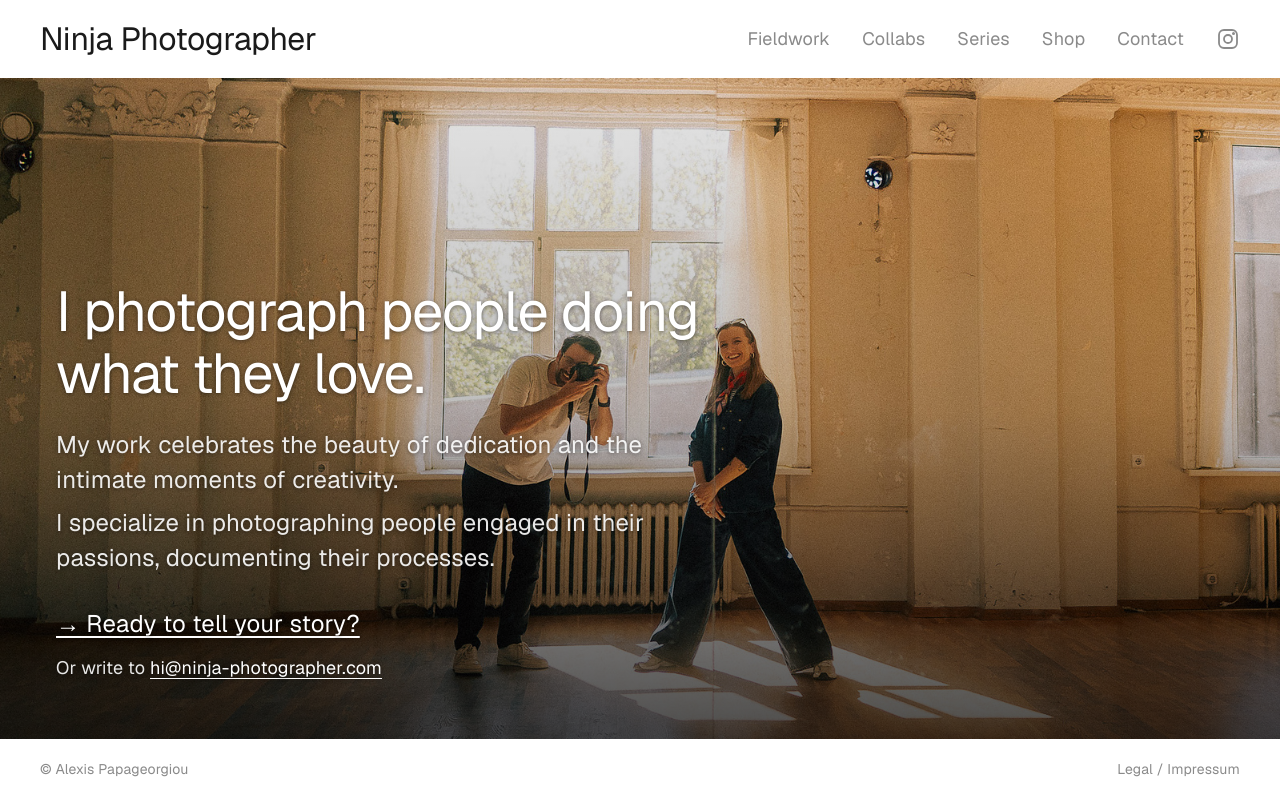
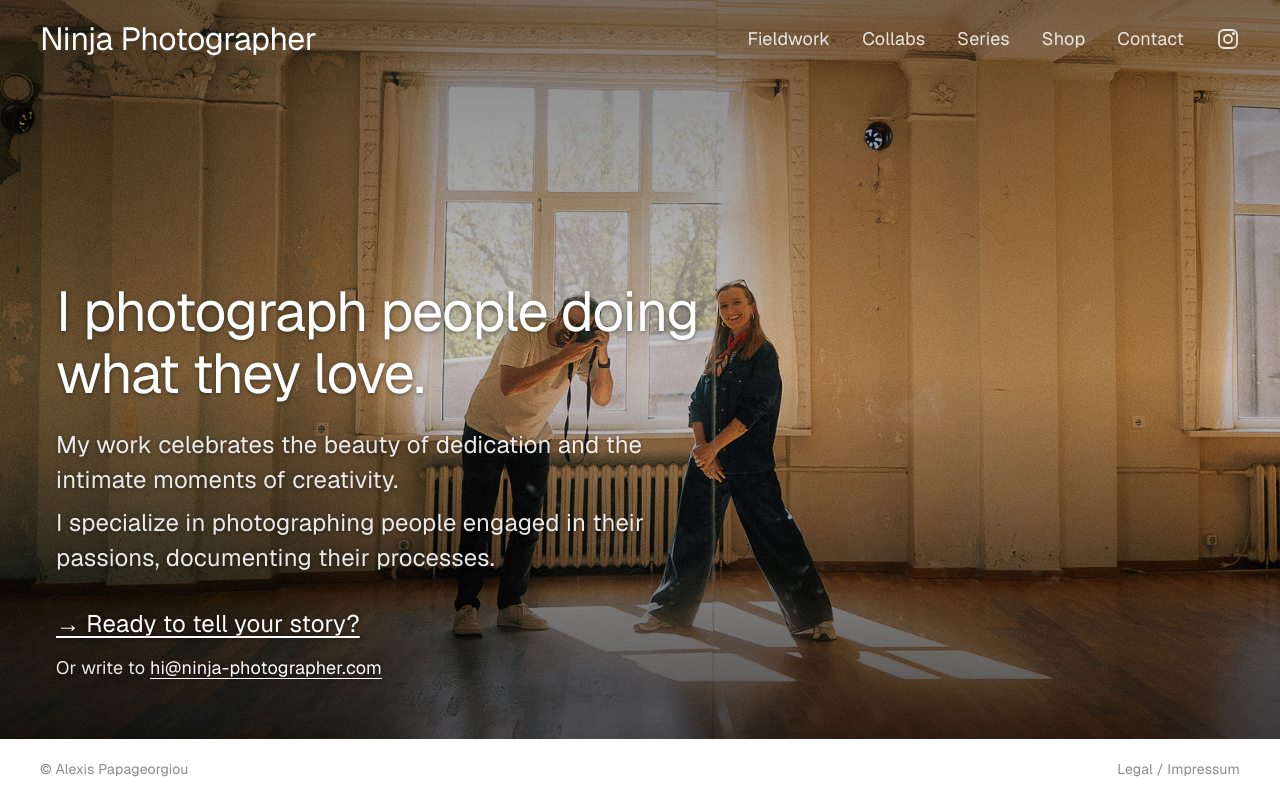
Before and after one commit to faltmast/ninja-photographer, a Next.js app: page /contact in a window 1280 px wide. Built offline with nearby package versions, Linux system fonts and the light colour scheme.

Commit message:
Contact: image runs behind a white menu, like the shop page
Co-Authored-By: Claude Opus 5.5 <noreply@anthropic.com>

```diff
--- a/app/(site)/contact/page.tsx
+++ b/app/(site)/contact/page.tsx
@@ -16,8 +16,8 @@ export default function ContactPage() {
         priority
       />
 
-      {/* dark scrim so the white text stays readable over a bright image */}
-      <div className="absolute inset-0 bg-gradient-to-t from-black/70 via-black/25 to-black/10" />
+      {/* dark scrim so the white text and the white menu stay readable over a bright image */}
+      <div className="absolute inset-0 bg-gradient-to-t from-black/70 via-black/20 to-black/50" />
 
       <div className="absolute inset-x-0 bottom-0 p-6 md:p-14">
         <div className="max-w-3xl text-white [text-shadow:0_1px_4px_rgba(0,0,0,0.45)]">
--- a/components/TopBar.tsx
+++ b/components/TopBar.tsx
@@ -17,6 +17,7 @@ const nav = [
 
 // Pages whose image runs behind the top bar. There the bar is see-through with white text.
 function isOverImage(pathname: string) {
+  if (pathname === "/contact") return true;
   return pathname === "/shop" && !SHOP_OPEN;
 }
 
```
